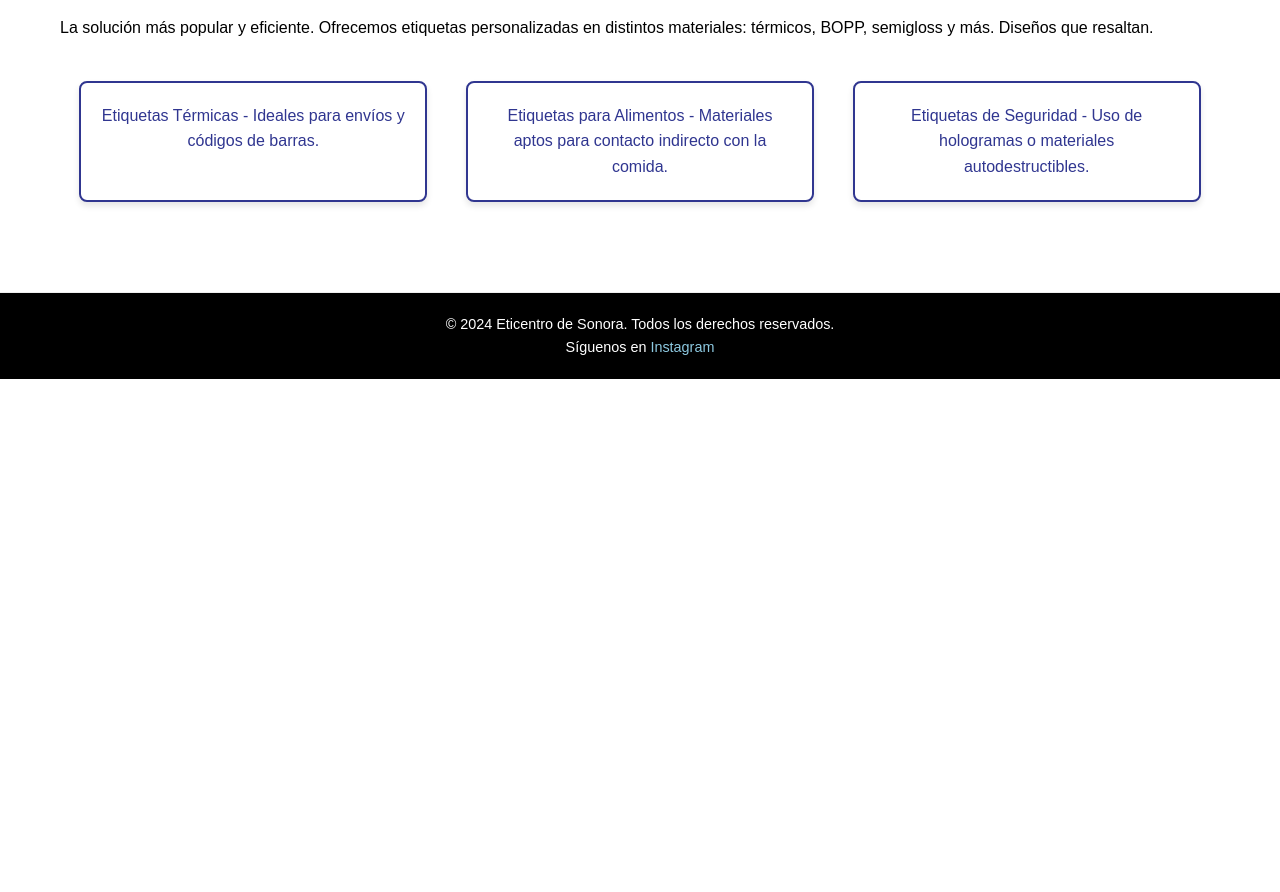
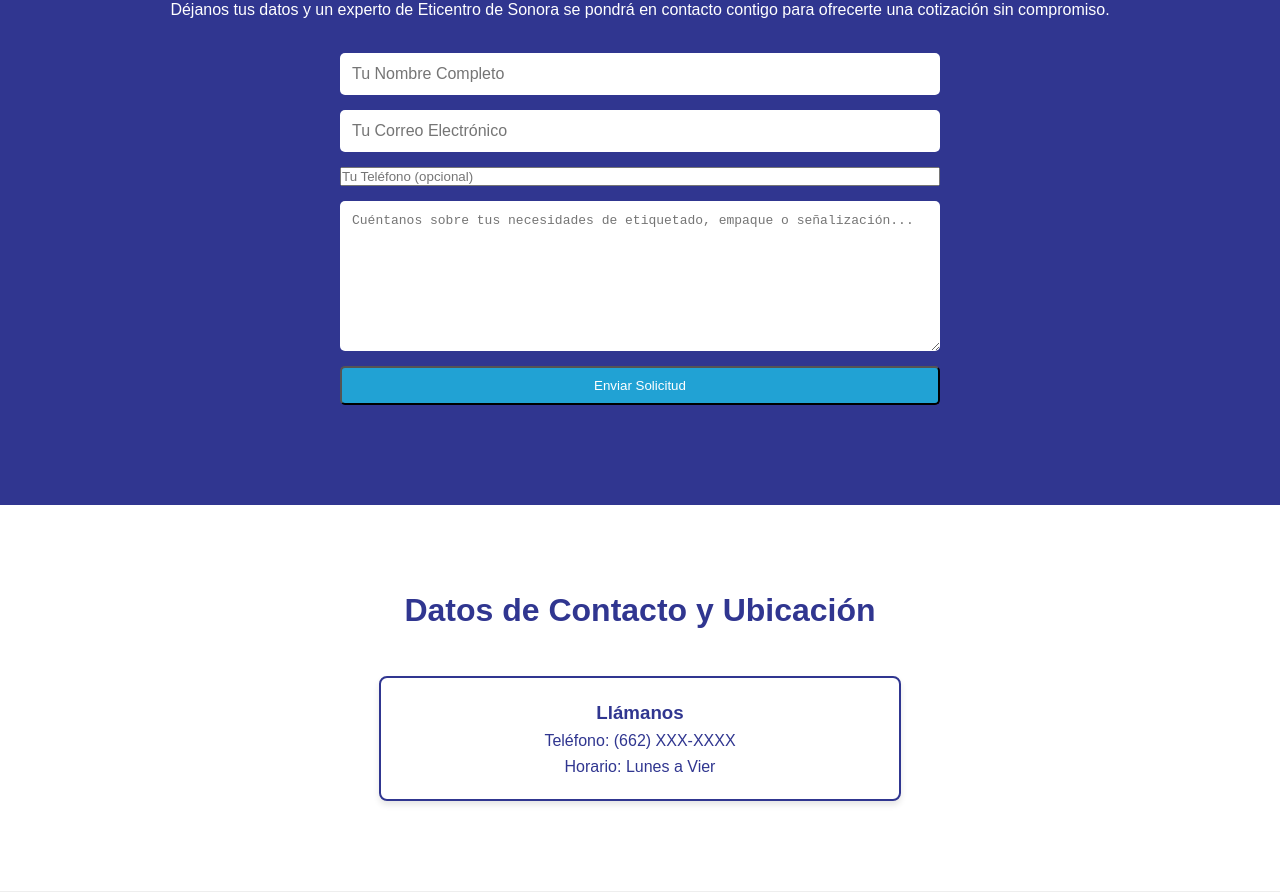
Before and after one commit to leo-662/eticentro, a plain HTML site: page contacto.html in a window 1280 px wide. Shown: the part 217-1109 px from the top of the page. Before the commit the page ends 800 px from the top, so only its background shows below. Drawn offline with Linux system fonts and the light colour scheme.

Commit message:
Update contacto.html

```diff
--- a/contacto.html
+++ b/contacto.html
@@ -3,7 +3,7 @@
 <head>
     <meta charset="UTF-8">
     <meta name="viewport" content="width=device-width, initial-scale=1.0">
-    <title>Eticentro de Sonora | Etiqueta en Rollo</title>
+    <title>Eticentro de Sonora | Contacto</title>
     <link rel="stylesheet" href="css/style.css">
 </head>
 <body>
@@ -23,25 +23,26 @@
         <button class="menu-toggle">☰</button>
     </header>
 
-    <section id="etiqueta" class="content-section">
+    <section id="contacto" class="form-section" style="padding-top: 100px; padding-bottom: 100px;">
         <div class="container">
-            <h2>Etiqueta en Rollo</h2>
-            <p>La solución más popular y eficiente. Ofrecemos etiquetas personalizadas en distintos materiales: térmicos, BOPP, semigloss y más. Diseños que resaltan.</p>
-            <div class="product-grid">
-                <div class="product-item">Etiquetas Térmicas - Ideales para envíos y códigos de barras.</div>
-                <div class="product-item">Etiquetas para Alimentos - Materiales aptos para contacto indirecto con la comida.</div>
-                <div class="product-item">Etiquetas de Seguridad - Uso de hologramas o materiales autodestructibles.</div>
-            </div>
+            <h2>Hablemos de tu Proyecto</h2>
+            <p>Déjanos tus datos y un experto de Eticentro de Sonora se pondrá en contacto contigo para ofrecerte una cotización sin compromiso.</p>
+
+            <form action="#" method="POST">
+                <input type="text" placeholder="Tu Nombre Completo" required>
+                <input type="email" placeholder="Tu Correo Electrónico" required>
+                <input type="tel" placeholder="Tu Teléfono (opcional)">
+                <textarea placeholder="Cuéntanos sobre tus necesidades de etiquetado, empaque o señalización..."></textarea>
+                <button type="submit" class="cta-button">Enviar Solicitud</button>
+            </form>
         </div>
     </section>
 
-    <footer>
+    <section id="informacion-contacto" class="content-section" style="text-align: center;">
         <div class="container">
-            <p>&copy; 2024 Eticentro de Sonora. Todos los derechos reservados.</p>
-            <p>Síguenos en <a href="https://www.instagram.com/eticentro/" target="_blank">Instagram</a></p>
-        </div>
-    </footer>
-
-    <script src="js/script.js"></script>
-</body>
-</html>
+            <h2>Datos de Contacto y Ubicación</h2>
+            <div class="product-grid" style="justify-content: center;">
+                <div class="product-item" style="width: 45%;">
+                    <h3>Llámanos</h3>
+                    <p>Teléfono: (662) XXX-XXXX</p>
+                    <p>Horario: Lunes a Vier
```
